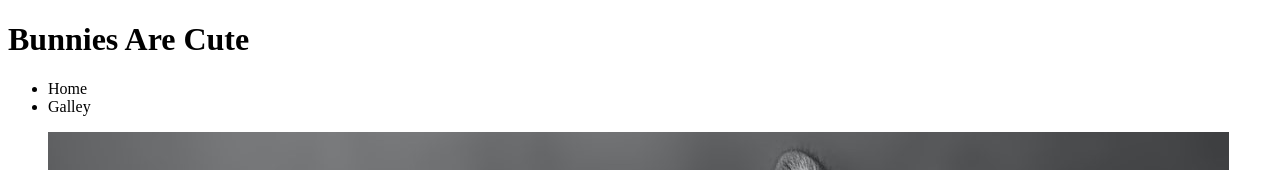
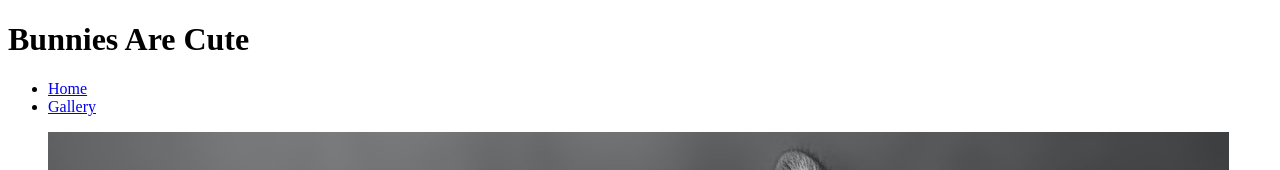
Before and after one commit to leahgrace555/Bunnies-are-cute, a plain HTML site: page index.html in a window 1280 px wide. Shown: the top 170 px of the page. Drawn offline with Linux system fonts and the light colour scheme.

Commit message:
links in navigation

```diff
--- a/index.html
+++ b/index.html
@@ -3,8 +3,9 @@
     <h1> Bunnies Are Cute</h1>
     <nav>
         <ul>
-            <li> Home </li>
-            <li> Galley </li>
+            <li> <a href="index.html" >Home</a> </li>
+
+            <li> <a href="Galley.html">Gallery </a> </li>
         </ul>
     </nav>
 </header>
```
